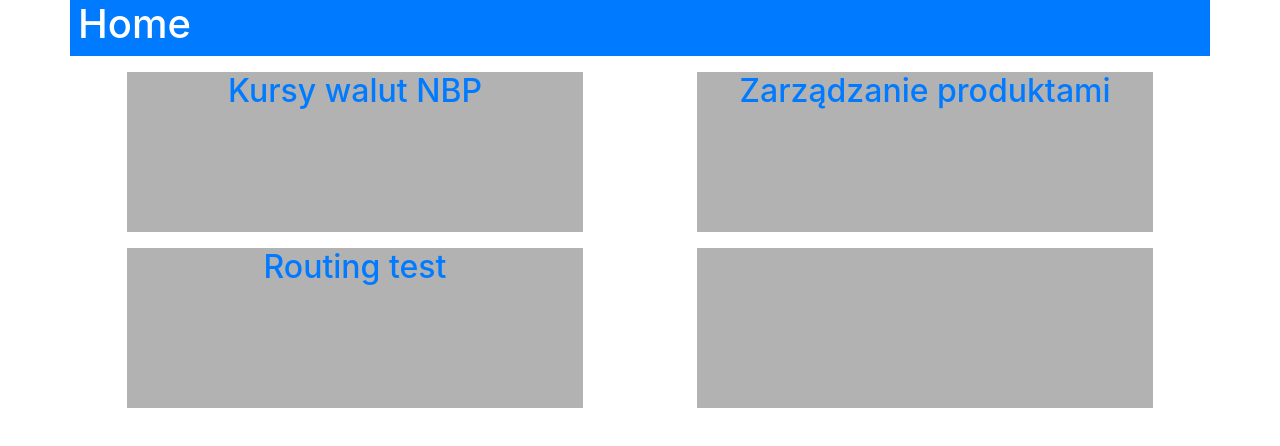
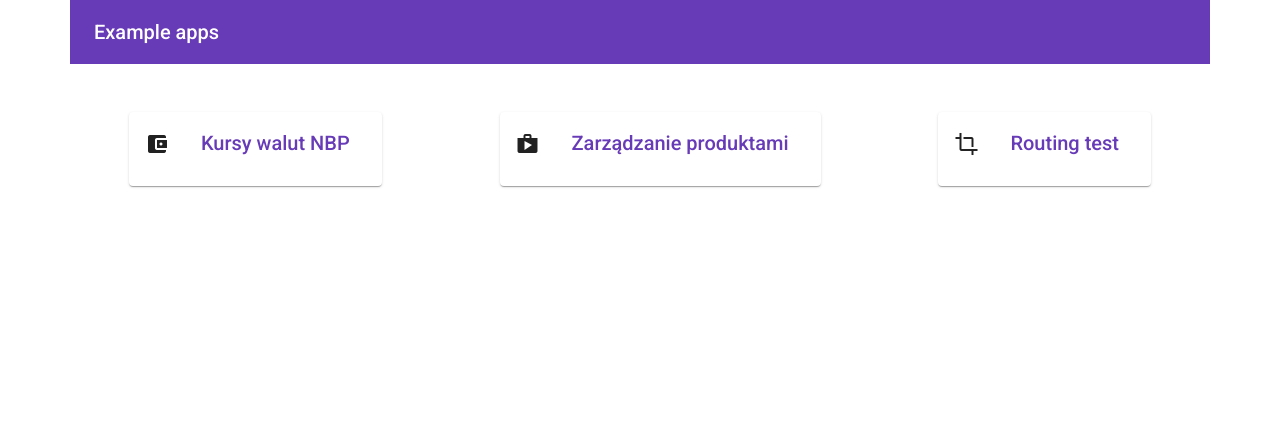
Before and after one commit to adiyy2001/cz17remake, an Angular app: page / in a window 1280 px wide. Shown: the top 446 px of the page. Built offline with nearby package versions, Linux system fonts and the light colour scheme.

Commit message:
edit table material

```diff
--- a/src/app/app.component.html
+++ b/src/app/app.component.html
@@ -1,9 +1,11 @@
-<div class="container">
-    <div class="row bg-primary">
-        <a routerLink="" routerLinkActive="active">
-            <h1 class="ml-2 text-white">Home</h1>
-        </a>
-    </div>
+<div class="container mb-5">
+  <div class="row bg-primary border-radius-2 rounded-bottom  border-dark">
+    <mat-toolbar color="primary" role="heading">
+      <a routerLink="" routerLinkActive="active">
+        <h1 class="ml-2 text-white">Example apps</h1>
+      </a>
+    </mat-toolbar>
+  </div>
 </div>
 
 <router-outlet></router-outlet>
--- a/src/app/home/home.component.html
+++ b/src/app/home/home.component.html
@@ -1,32 +1,41 @@
 <div class="container">
-    <div class="row">
-        <div class="tile">
-            <a [routerLink]="['/kursy-walut']" routerLinkActive="active">
-                <h2>Kursy walut NBP</h2>
-            </a>
-            <!-- <mat-card class="example-card">
-              <mat-card-header>
-                <div mat-card-avatar class="example-header-image"></div>
-                <mat-card-title>Shiba Inu</mat-card-title>
-              </mat-card-header>
-            </mat-card> -->
+  <div class="row">
 
+    <mat-card class="example-card">
+      <mat-card-header>
+        <div mat-card-avatar class="example-header-image">
+          <i class="material-icons mt-1">
+            account_balance_wallet
+          </i>
         </div>
+        <mat-card-title>
+          <a [routerLink]="['/kursy-walut']" routerLinkActive="active" style="color: #673ab7 !important">Kursy walut NBP</a>
+        </mat-card-title>
+      </mat-card-header>
+    </mat-card>
 
-        <div class="tile">
-            <a [routerLink]="['/product-managment']" routerLinkActive="active">
-                <h2>Zarządzanie produktami</h2>
-            </a>
+    <mat-card class="example-card">
+      <mat-card-header>
+        <div mat-card-avatar class="example-header-image">
+          <i class="material-icons mt-1">
+            shop
+          </i>
         </div>
-    </div>
+        <mat-card-title>
+          <a [routerLink]="['/product-managment']" routerLinkActive="active" style="color: #673ab7 !important">Zarządzanie produktami</a>
+        </mat-card-title>
+      </mat-card-header>
+    </mat-card>
 
-    <div class="row">
-        <div class="tile">
-            <a [routerLink]="['/test-routing']" routerLinkActive="active">
-                <h2>Routing test</h2>
-            </a>
+    <mat-card class="example-card">
+      <mat-card-header>
+        <div mat-card-avatar class="example-header-image">
+          <i class="material-icons mt-1">
+            crop
+          </i>
         </div>
-        <div class="tile">
-        </div>
-    </div>
-</div>
+        <mat-card-title>
+          <a [routerLink]="['/test-routing']" routerLinkActive="active" style="color: #673ab7 !important">Routing test</a>
+        </mat-card-title>
+      </mat-card-header>
+    </mat-card>
--- a/src/app/home/home.module.ts
+++ b/src/app/home/home.module.ts
@@ -3,6 +3,8 @@ import { CommonModule } from '@angular/common';
 
 import { HomeComponent } from './home.component';
 import { RouterModule } from '@angular/router';
+
+import { MatCardModule } from '@angular/material/card';
 
 @NgModule({
   declarations: [
@@ -11,8 +13,9 @@ import { RouterModule } from '@angular/router';
   imports: [
     CommonModule,
     RouterModule,
+    MatCardModule
   ],
-  exports: [HomeComponent],
+  exports: [HomeComponent, MatCardModule],
   providers: [],
 })
 export class HomeModule { }
--- a/src/app/product-managment/create-product/create-product.component.html
+++ b/src/app/product-managment/create-product/create-product.component.html
@@ -4,7 +4,6 @@
     <form class="text-center border border-gray p-5" [formGroup]="productFormGroup" (ngSubmit)="submitProduct()">
 
       <input type="text" name="name" class="form-control mb-4" placeholder="Name" formControlName="name">
-
 
       <div formArrayName="tags">
         <h4>Tagi</h4>
--- a/src/app/product-managment/product-list/products-table/products-table.component.html
+++ b/src/app/product-managment/product-list/products-table/products-table.component.html
@@ -1,6 +1,6 @@
 <div class="container">
   <div class="row pt-5">
-        <table class="table">
+    <!-- <table class="table">
       <thead>
         <tr>
           <th>Name</th>
@@ -17,14 +17,48 @@
           <td>{{ product.categories }}</td>
           <td>{{ product.description }}</td>
           <td>
+            <button class="btn btn-primary mr-2" [attr.data-index]="i" [routerLink]="['edit-product']"
+              routerLinkActive="active">Edit</button>
+            <button class="btn btn-danger">Delete</button>
+          </td>
+        </tr>
+      </tbody>
+    </table> -->
+
+    <table mat-table *ngFor="let product of products; let i = index">
+      <ng-container matColumnDef="name">
+        <th mat-header-cell *matHeaderCellDef>Name</th>
+        <td mat-cell *matCellDef> {{ product.name }} </td>
+      </ng-container>
+
+    <ng-container>
+        <th>Tags</th>
+        <td> {{ product.tags }} </td>
+      </ng-container>
+
+      <ng-container>
+        <th>categories</th>
+        <td> {{ product.categories }} </td>
+      </ng-container>
+
+      <ng-container>
+        <th>description</th>
+        <td> {{ product.description }} </td>
+      </ng-container>
+
+      <ng-container>
         <button class="btn btn-primary mr-2"
                 [attr.data-index]="i"
                 [routerLink]="['edit-product']"
                 routerLinkActive="active">Edit</button>
         <button class="btn btn-danger">Delete</button>
-                    </td>
-                </tr>
-            </tbody>
+      </ng-container>
     </table>
+
+
+
+
+
+
   </div>
 </div>
--- a/src/app/product-managment/product-list/products-table/products-table.component.ts
+++ b/src/app/product-managment/product-list/products-table/products-table.component.ts
@@ -9,14 +9,21 @@ import { fromEvent, Observable } from 'rxjs';
   styleUrls: ['./products-table.component.scss']
 })
 @Injectable()
+
 export class ProductsTableComponent implements OnInit {
-
   public constructor(private myService: MyService) {
     this.myService.getLastAddedProduct().subscribe(prd => {
       this.data.push(prd);
     });
   }
-  @Input() public data: Array<ProductModel> = [];
+  @Input() public data: Array<ProductModel> = [
+    {
+      categories: 'any',
+      description: 'string',
+      name: 'string',
+      tags: 'string'
+    }
+  ];
 
 
   //   // zapytać dlaczego tej metody nie ma i czm musiałem dodać do blueprint'a
--- a/src/environments/environment.prod.ts
+++ b/src/environments/environment.prod.ts
@@ -1,5 +1,4 @@
 export const environment = {
   production: true,
-  Files: true,
-  include: true
+  Files: true
 };
```
Also changed, not shown: src/app/app.module.ts (+7 -0 lines), src/app/product-managment/product-list/products-table/product-table.module.ts (added, +14 -0 lines). Lines whose indentation alone changed are shown as unchanged.
